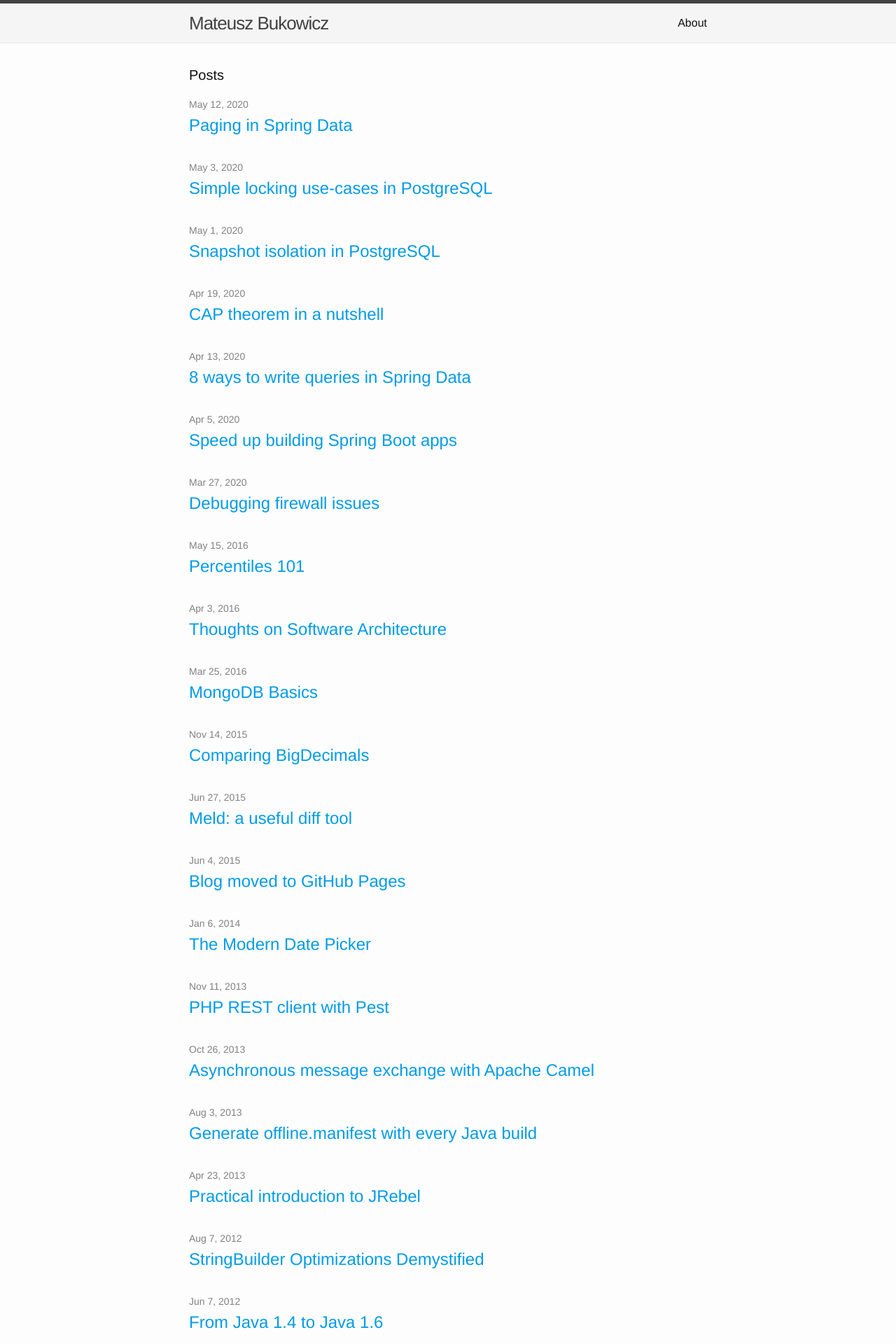
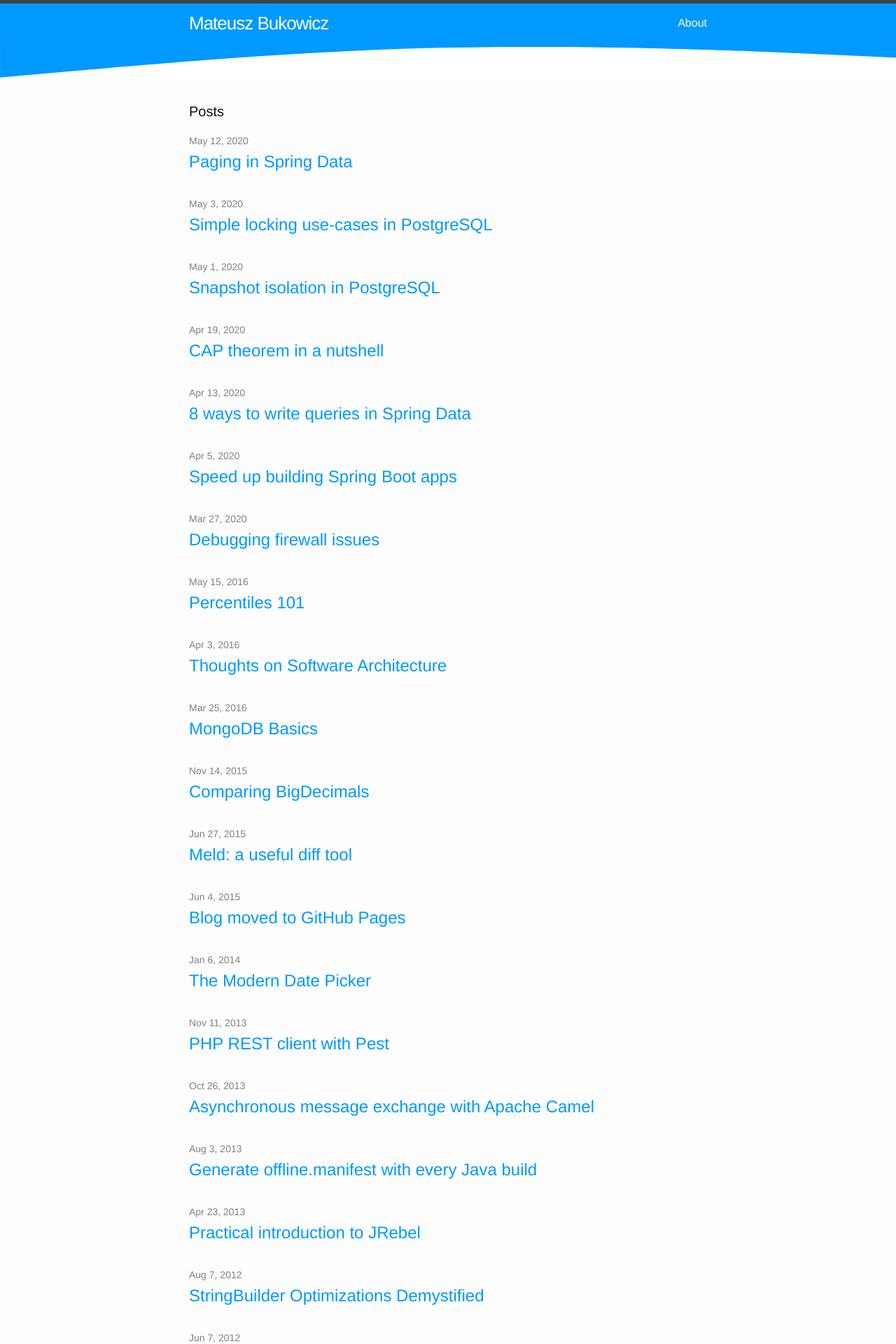
Before and after one commit to mbukowicz/mbukowicz.github.io, a Jekyll site: the page built from index.html, in a window 1280 px wide. Shown: the top 1920 px of the page at 70% size. Built offline with Jekyll 4.4.1, drawn with Linux system fonts in a browser that asks for light colours.

Commit message:
Improve site visuals

```diff
--- a/_includes/header.html
+++ b/_includes/header.html
@@ -24,4 +24,7 @@
 
   </div>
 
+  <svg class="site-wave" xmlns="http://www.w3.org/2000/svg" viewBox="0 0 1440 60"><path fill="#0099ff" fill-opacity="1"
+    d="M0,56L120,45.3C240,35,480,13,720,8C960,3,1200,13,1320,18.7L1440,24L1440,0L1320,0C1200,0,960,0,720,0C480,0,40,0,20,0L0,0Z"></path></svg>
+
 </header>
--- a/css/main.scss
+++ b/css/main.scss
@@ -15,7 +15,7 @@ $spacing-unit:     30px;
 
 $text-color:       #111;
 $background-color: #fdfdfd;
-$brand-color:      #039BE5;
+$brand-color:      #0099ff;
 
 $grey-color:       #828282;
 $grey-color-light: lighten($grey-color, 40%);
@@ -50,3 +50,36 @@ $on-laptop:        800px;
         "layout",
         "syntax-highlighting"
 ;
+
+.site-header {
+  background-color: #0099ff;
+  border-bottom: 0;
+}
+
+.site-header a:hover, .site-footer a:hover {
+  text-decoration: none;
+  color: #BEF !important;
+}
+
+.site-title, .page-link, .site-footer a {
+  color: #FFF !important;
+}
+
+.site-wave {
+  background: #FFF;
+  display: block;
+}
+
+.site-footer {
+  background-color: #0099ff;
+  border-top: 0;
+}
+
+.page-content a {
+  color: #0099ff;
+  text-decoration: none;
+}
+
+.page-content a:hover {
+  color: #0077dd;
+}
```
